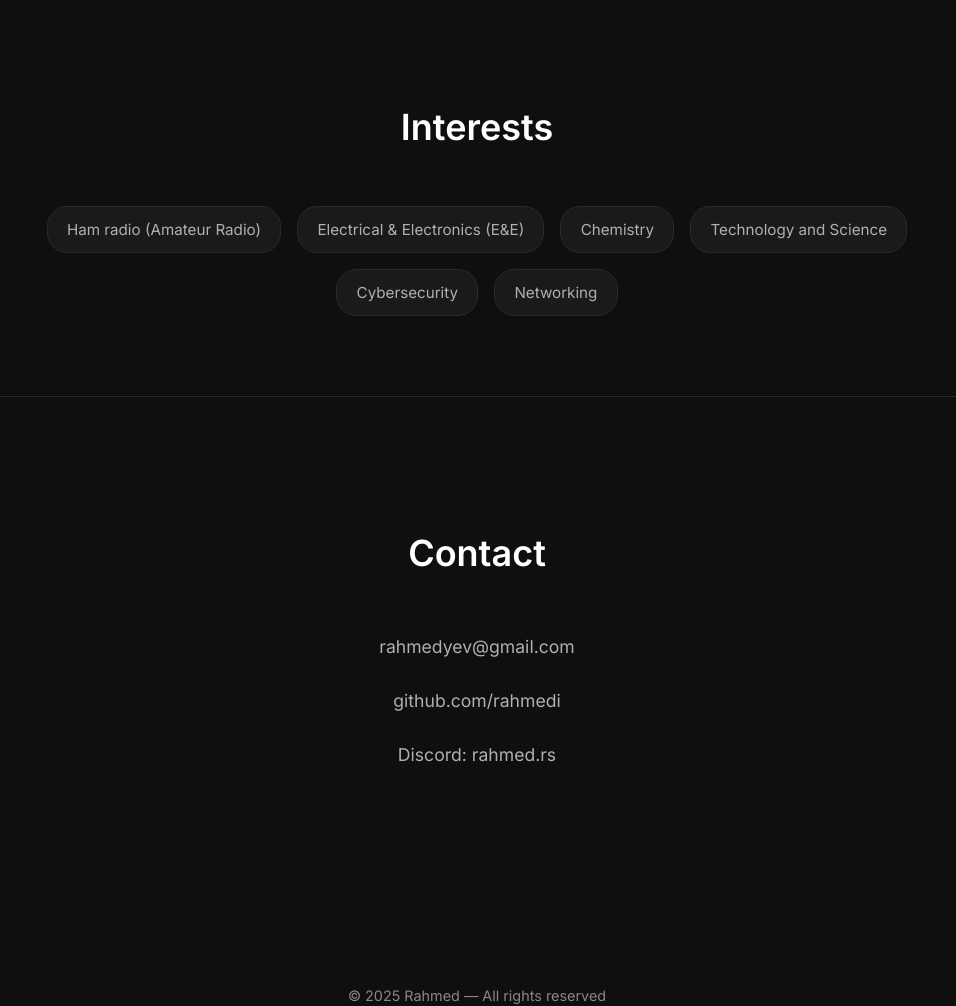
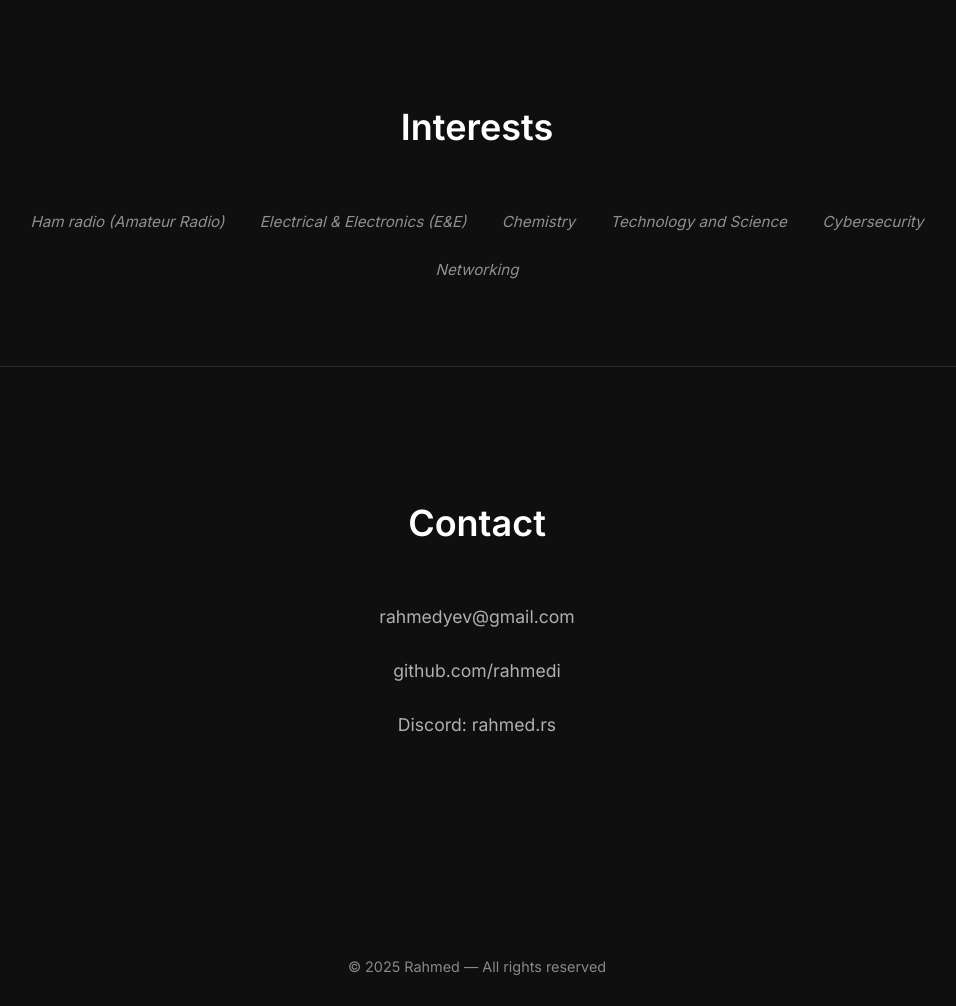
Before and after one commit to RobinHirst11/rahmedi, a plain HTML site: page index.html in a window 1280 px wide. Shown: the part 1184-2190 px from the top of the page, without its empty margins (163-1119 px from the left). Drawn offline with Linux system fonts and the light colour scheme.

Commit message:
interests update (button)

```diff
--- a/style.css
+++ b/style.css
@@ -237,15 +237,14 @@ ul.interests {
 }
 
 ul.interests li {
-    background-color: var(--card-bg-color);
+    background-color: transparent;
     color: var(--secondary-text-color);
-    padding: 0.6rem 1.2rem;
-    border-radius: 20px;
+    padding: 0.2rem 0.6rem;
+    border-radius: 0;
     font-size: 0.95rem;
-    border: 1px solid var(--border-color);
-    transition:
-        background-color 0.3s ease,
-        color 0.3s ease;
+    border: none;
+    font-style: italic;
+    opacity: 0.8;
 }
 
 #contact {
```
